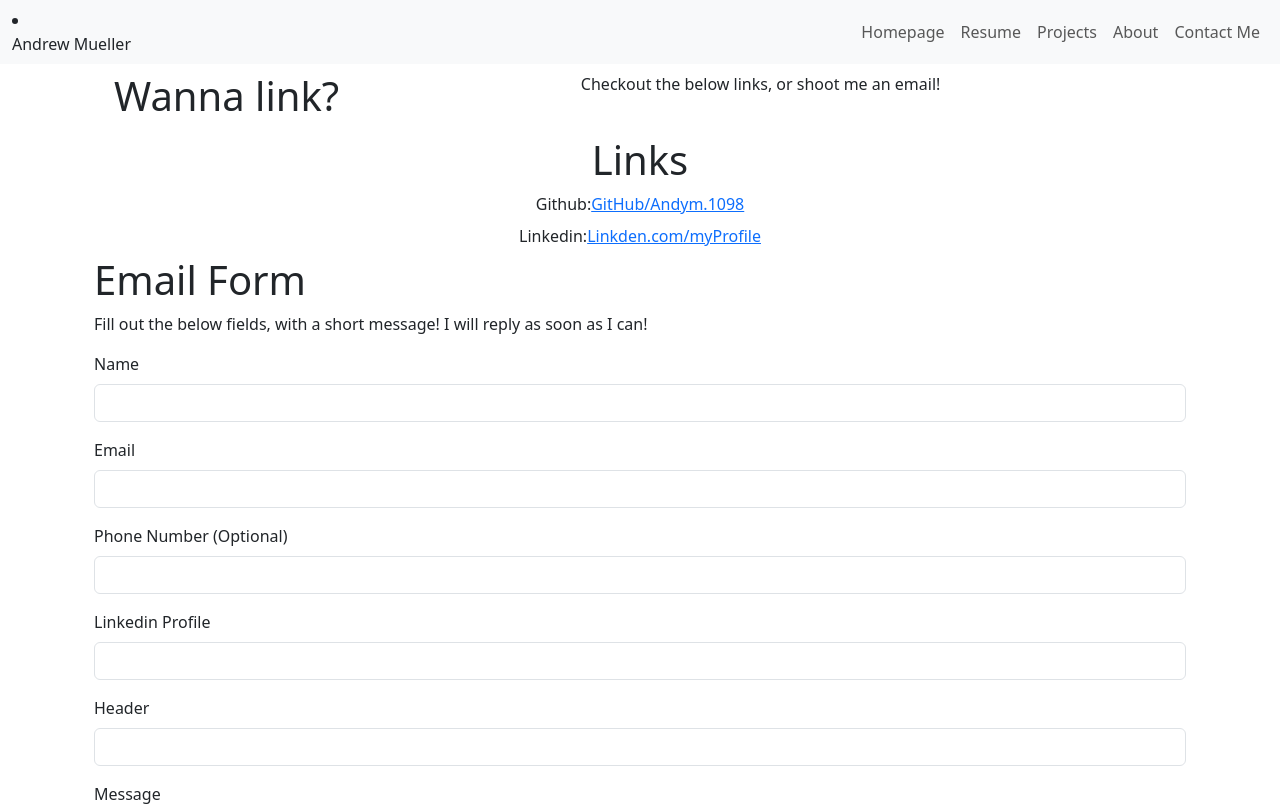
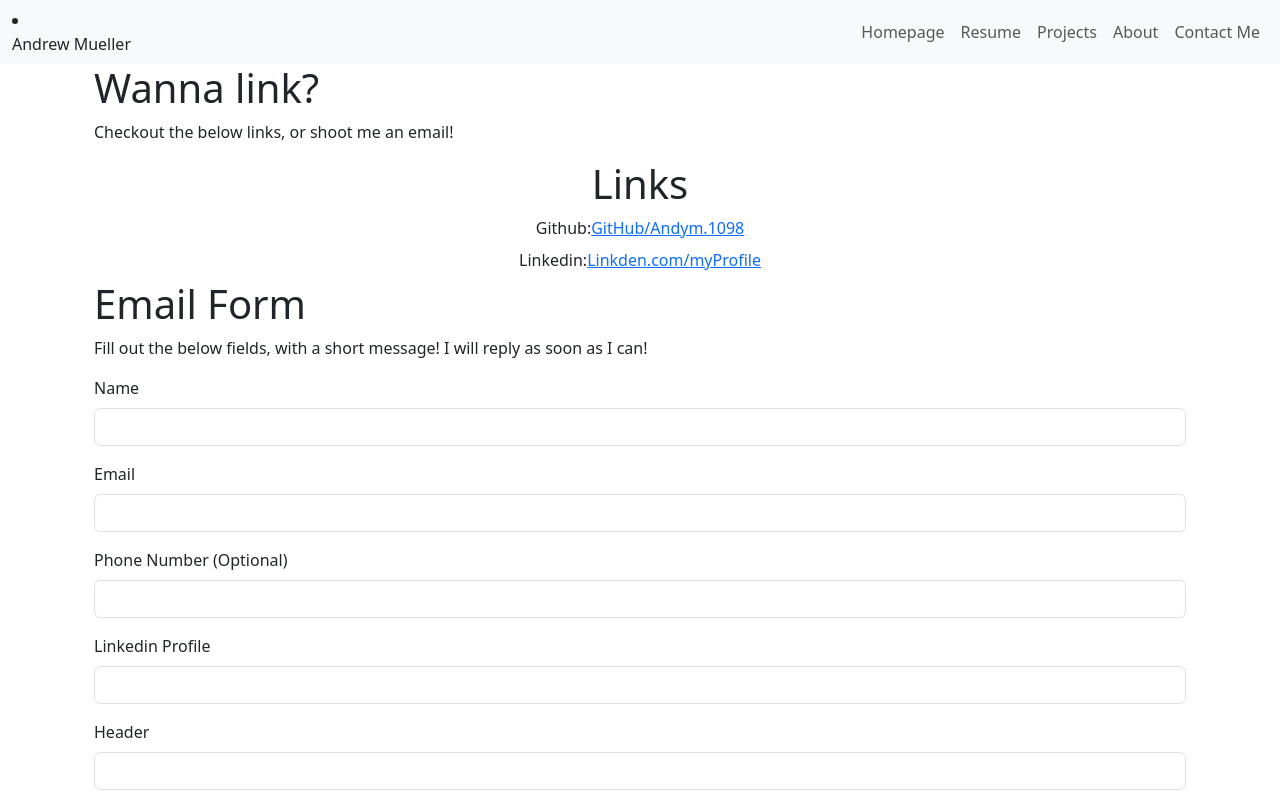
Before and after one commit to AndyM1098/AndyM1098.github.io, a React (Create React App) app in the folder main_site/: page /contact in a window 1280 px wide. Shown: the top 806 px of the page. Built offline with nearby package versions, Linux system fonts and the light colour scheme.

Commit message:
Changing banner content layout

```diff
--- a/main_site/src/components/ContactMe/ContactMeBanner.tsx
+++ b/main_site/src/components/ContactMe/ContactMeBanner.tsx
@@ -4,12 +4,9 @@ function ContactMeBanner(){
 
     return (
         <>
-            <div className="container">
-
-                <div className="d-flex">
-                    <div className="h1 p-2 flex-fill">Wanna link?</div>
-                    <div className="p-2 flex-fill">Checkout the below links, or shoot me an email!</div>
-                </div>
+            <div>
+                <h1>Wanna link?</h1>
+                <p>Checkout the below links, or shoot me an email!</p>
             </div>
         </>
     );
```
